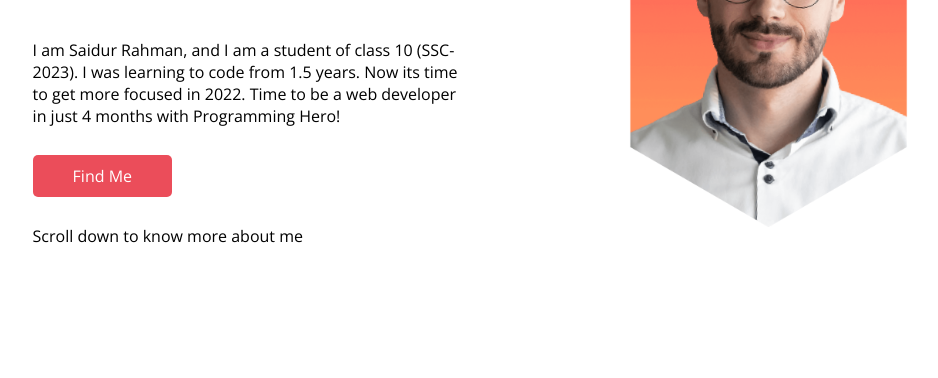
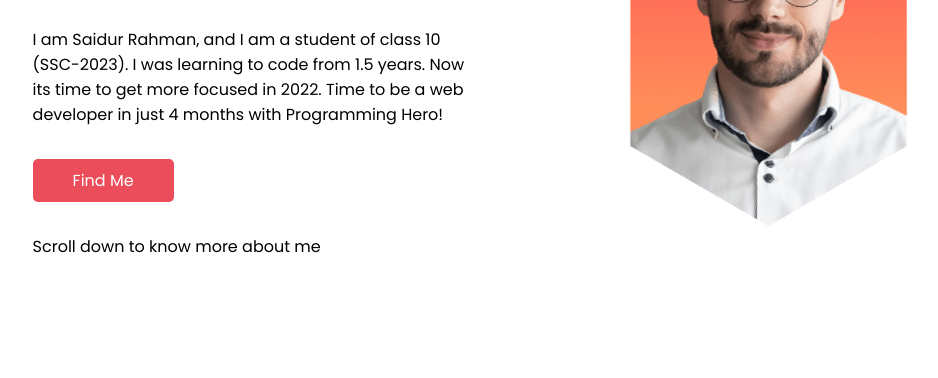
Before and after one commit to Saidur-07/mission-2022, a plain HTML site: page index.html in a window 1280 px wide. Shown: the part 256-634 px from the top of the page, without its empty margins (121-1059 px from the left). Drawn offline with nearby package versions, Linux system fonts and the light colour scheme; a web font is replaced by a local one.

Commit message:
Update style.css

```diff
--- a/style.css
+++ b/style.css
@@ -1,5 +1,5 @@
 body {
-  font-family: "Open Sans", sans-serif;
+  font-family: 'Poppins', sans-serif;
   margin: 0;
   overflow-x: hidden;
 }
```
